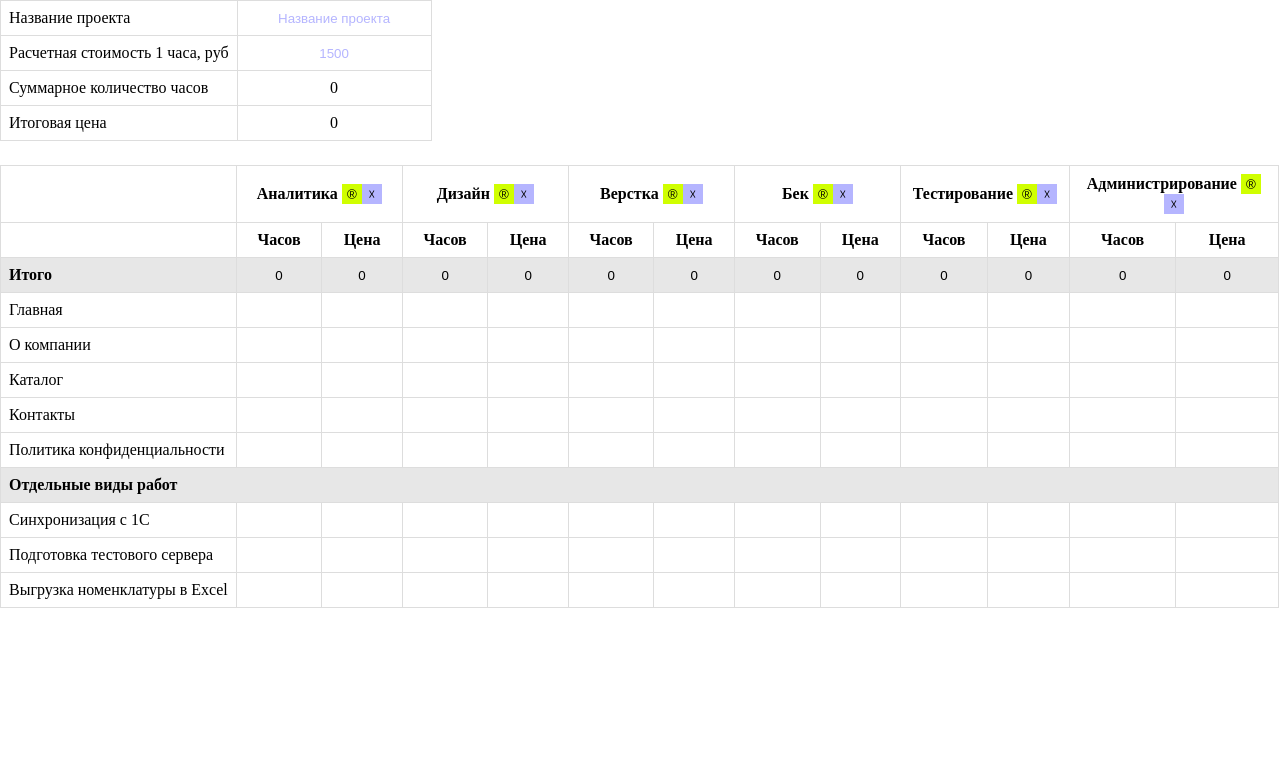
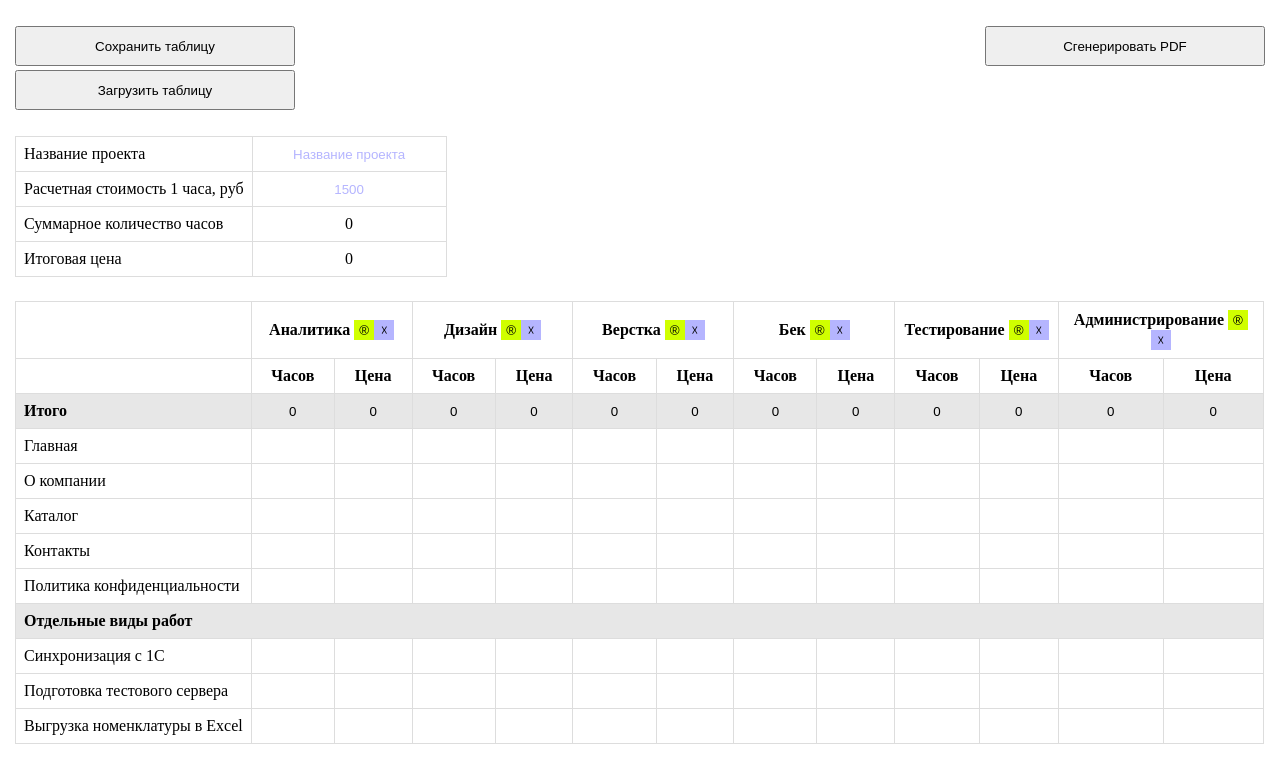
Before and after one commit to DenOn1x/evaluation_table, a Vue app: page / in a window 1280 px wide. Shown: the top 782 px of the page. Built offline with nearby package versions, Linux system fonts and the light colour scheme.

Commit message:
[ADD] added logic to generate pdf

```diff
--- a/package.json
+++ b/package.json
@@ -8,6 +8,9 @@
   },
   "dependencies": {
     "core-js": "^3.8.3",
+    "html2canvas": "^1.4.1",
+    "jspdf": "^2.5.1",
+    "jspdf-autotable": "^3.8.1",
     "vue": "^3.2.13",
     "vuex": "^4.0.2"
   },
--- a/src/App.vue
+++ b/src/App.vue
@@ -1,12 +1,16 @@
 <template>
-  <div>
-    <SummaryTableComponent/>
-    <TableComponent/>
+  <div class="container">
+    <ControlComponent/>
+    <div class="grade-table">
+      <SummaryTableComponent/>
+      <TableComponent/>
+    </div>
   </div>
 </template>
 
 <script setup>
 import SummaryTableComponent from './components/SummaryTableComponent.vue';
+import ControlComponent from './components/ControlComponent.vue';
 import TableComponent from './components/TableComponent.vue';
 
 </script>
@@ -20,4 +24,10 @@ body {
   padding: 0;
   box-sizing: border-box;
 }
+
+.container {
+  max-width: 1440px;
+  margin: auto;
+  padding: 0 15px;
+}
 </style>
--- /dev/null
+++ b/src/components/ControlComponent.vue
@@ -0,0 +1,78 @@
+<template>
+  <div class="control-buttons">
+    <div class="control-buttons__table">
+      <button
+          class="btn save-btn"
+          @click="saveTable">Сохранить таблицу
+      </button>
+      <button
+          class="btn load-btn"
+          @click="loadTable">Загрузить таблицу
+      </button>
+    </div>
+    <button
+        class="btn pdf-btn"
+        @click="generatePDF">Сгенерировать PDF
+    </button>
+  </div>
+</template>
+
+<script setup>
+import {ref} from 'vue';
+import jsPDF from 'jspdf';
+import html2canvas from 'html2canvas';
+
+
+const saveTable = () => {
+
+};
+
+const loadTable = () => {
+
+};
+
+
+const generatePDF = () => {
+  const element = document.querySelector('.grade-table');
+
+  html2canvas(element, {
+    scale: 5
+  }).then((canvas) => {
+    const imgData = canvas.toDataURL('image/JPEG');
+    const pdf = new jsPDF('l', 'mm', 'a4');
+    const width = pdf.internal.pageSize.getWidth();
+    const height = pdf.internal.pageSize.getHeight();
+
+    pdf.addImage(imgData, 'JPEG', 0, 0, width, height);
+    pdf.save('grade-table.pdf');
+  });
+
+}
+</script>
+
+<style scoped>
+
+.control-buttons {
+  display: flex;
+  align-items: flex-start;
+  justify-content: space-between;
+  margin: 24px 0;
+}
+
+.control-buttons__table {
+  display: flex;
+  flex-direction: column;
+  align-items: flex-start;
+}
+
+.btn {
+  width: 280px;
+  height: 40px;
+  display: flex;
+  align-items: center;
+  justify-content: center;
+  cursor: pointer;
+  margin: 2px 0;
+}
+
+</style>
```
Also changed, not shown: 1 other file (tests, documents, lock files or other folders).
